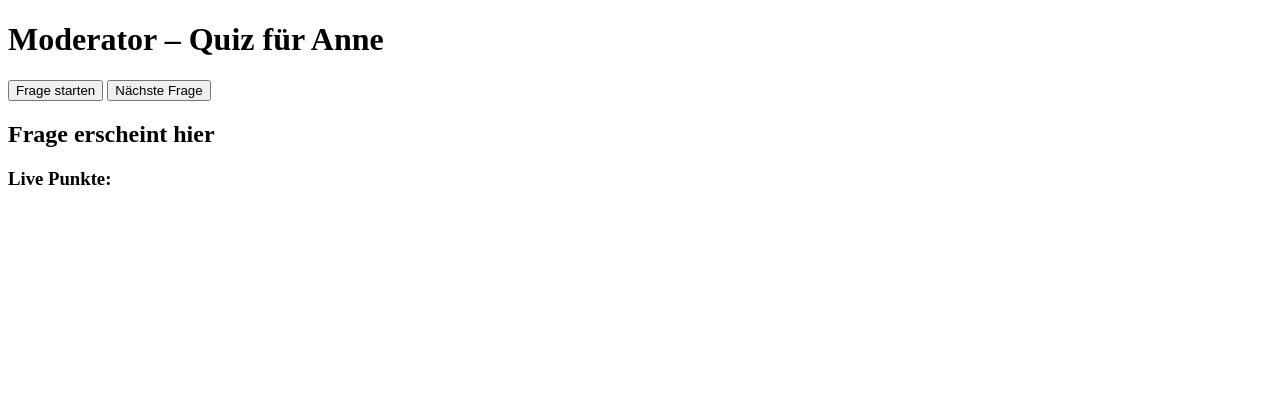
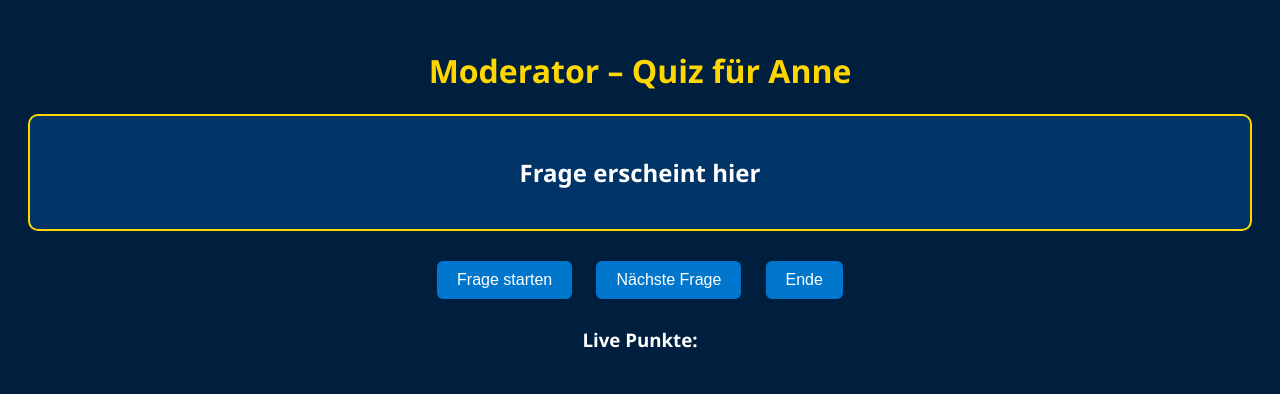
Before and after one commit to webwizzard-de/quiz, a website: page public/index.html in a window 1280 px wide. Drawn offline with nearby package versions, Linux system fonts and the light colour scheme; no server answers.

Commit message:
Update index.html

```diff
--- a/public/index.html
+++ b/public/index.html
@@ -2,8 +2,63 @@
 <html>
 <head>
   <meta charset="UTF-8">
-  <title>Quiz für Anne – Moderator</title>
+  <title>Moderator – Quiz für Anne</title>
   <script src="/socket.io/socket.io.js"></script>
+  <style>
+    body {
+      background-color: #001F3F;
+      color: white;
+      font-family: 'Segoe UI', sans-serif;
+      text-align: center;
+      padding: 20px;
+    }
+    h1 {
+      color: gold;
+    }
+    .question-box {
+      background-color: #003366;
+      border: 2px solid gold;
+      padding: 20px;
+      border-radius: 10px;
+      margin-bottom: 20px;
+    }
+    button {
+      padding: 10px 20px;
+      margin: 10px;
+      font-size: 16px;
+      background-color: #0077CC;
+      color: white;
+      border: none;
+      border-radius: 6px;
+      cursor: pointer;
+    }
+    button:hover {
+      background-color: #005fa3;
+    }
+    ul {
+      list-style: none;
+      padding: 0;
+      max-width: 400px;
+      margin: 0 auto;
+    }
+    li {
+      padding: 6px 0;
+      border-bottom: 1px solid #444;
+    }
+  </style>
+</head>
+<body>
+  <h1>Moderator – Quiz für Anne</h1>
+  <div class="question-box">
+    <h2 id="frage">Frage erscheint hier</h2>
+  </div>
+  <button onclick="sendQuestion()">Frage starten</button>
+  <button onclick="next()">Nächste Frage</button>
+  <button onclick="socket.emit('end')">Ende</button>
+
+  <h3>Live Punkte:</h3>
+  <ul id="leaderboard"></ul>
+
   <script>
     const socket = io();
     let currentQuestionIndex = 0;
@@ -20,8 +75,11 @@
 
     function next() {
       currentQuestionIndex++;
-      if (currentQuestionIndex < questions.length) sendQuestion();
-      else socket.emit('end');
+      if (currentQuestionIndex < questions.length) {
+        sendQuestion();
+      } else {
+        socket.emit('end');
+      }
     }
 
     socket.on('update-leaderboard', data => {
@@ -34,13 +92,5 @@
       });
     });
   </script>
-</head>
-<body>
-  <h1>Moderator – Quiz für Anne</h1>
-  <button onclick="sendQuestion()">Frage starten</button>
-  <button onclick="next()">Nächste Frage</button>
-  <h2 id="frage">Frage erscheint hier</h2>
-  <h3>Live Punkte:</h3>
-  <ul id="leaderboard"></ul>
 </body>
 </html>
```
